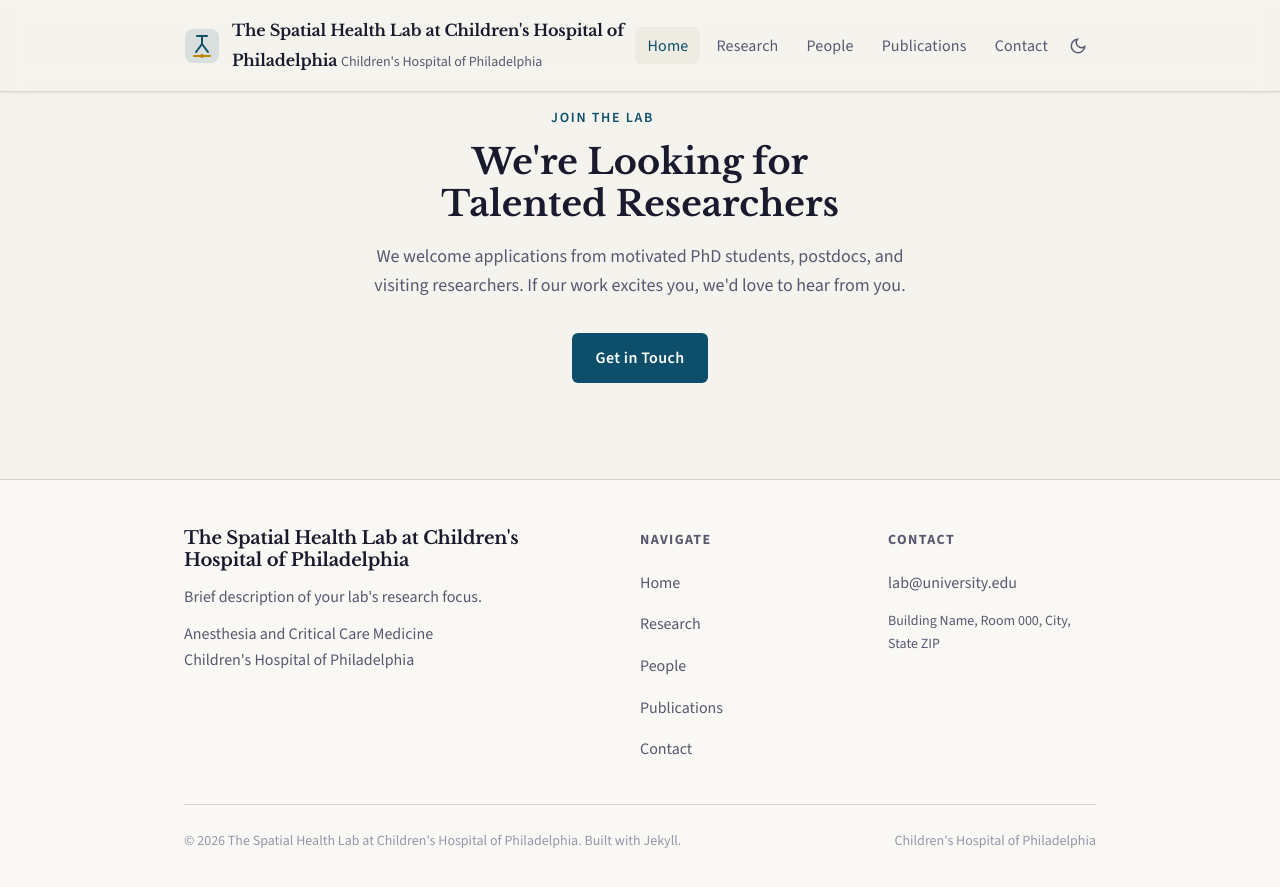
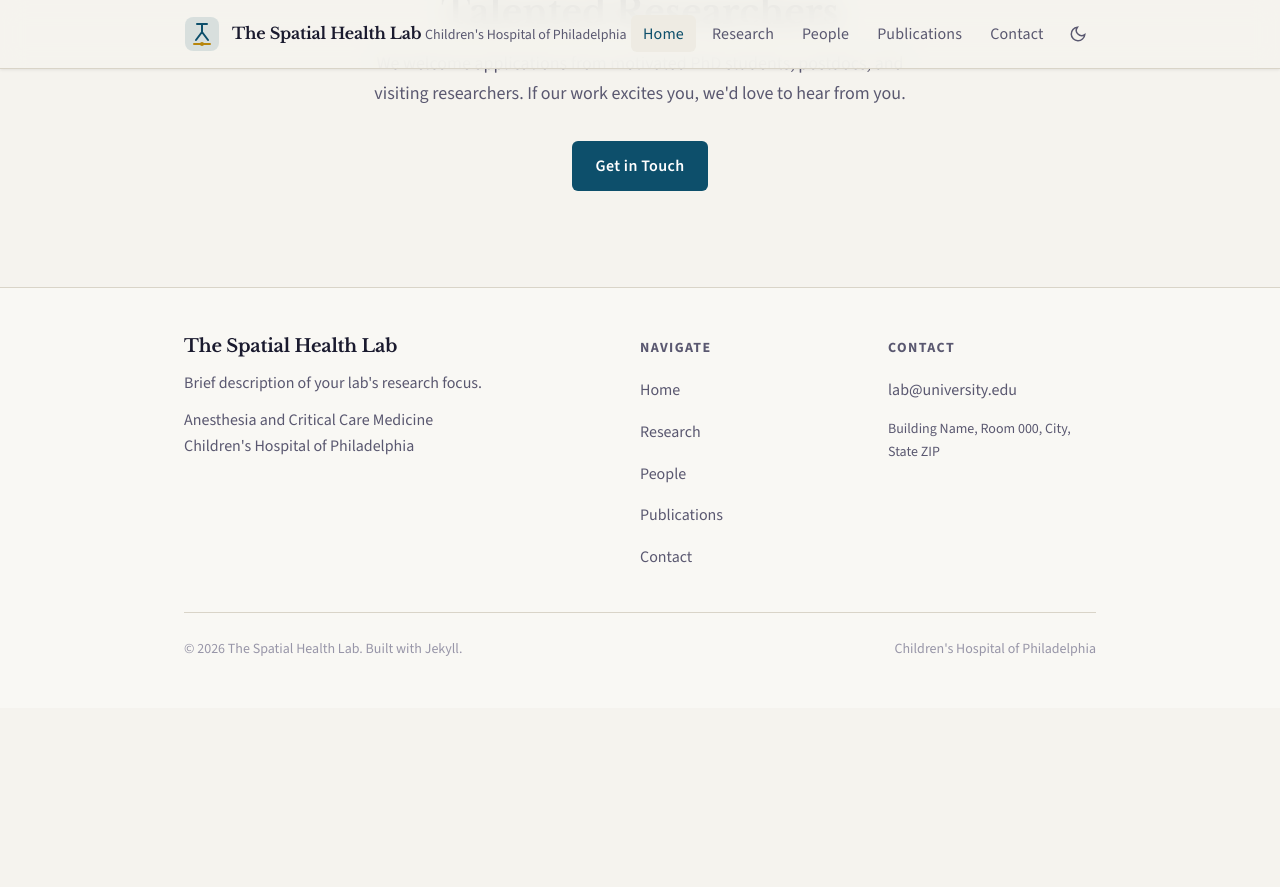
Before and after one commit to chop-shl/chop-shl.github.io, a Jekyll site: the page built from index.md, in a window 1280 px wide and 900 px high, scrolled down 3026 px. Shown: the top 887 px of the window. Built offline with Jekyll 4.4.1, drawn with Linux system fonts in a browser that asks for light colours; after the commit the page ends 3734 px from its top, so only the background shows below that; some of the changed text lies outside the part shown.

Commit message:
Update _config.yml

```diff
--- a/_config.yml
+++ b/_config.yml
@@ -7,7 +7,7 @@ url: "https://chop-shl.github.io"
 baseurl: ""  # leave empty for username.github.io; use "/repo-name" for project pages
 
 # Lab Identity
-lab_name: "The Spatial Health Lab at Children's Hospital of Philadelphia"
+lab_name: "The Spatial Health Lab"
 lab_tagline: "Synthesizing Space & Place to Improve Healthcare"
 institution: "Children's Hospital of Philadelphia"
 department: "Anesthesia and Critical Care Medicine"
```
